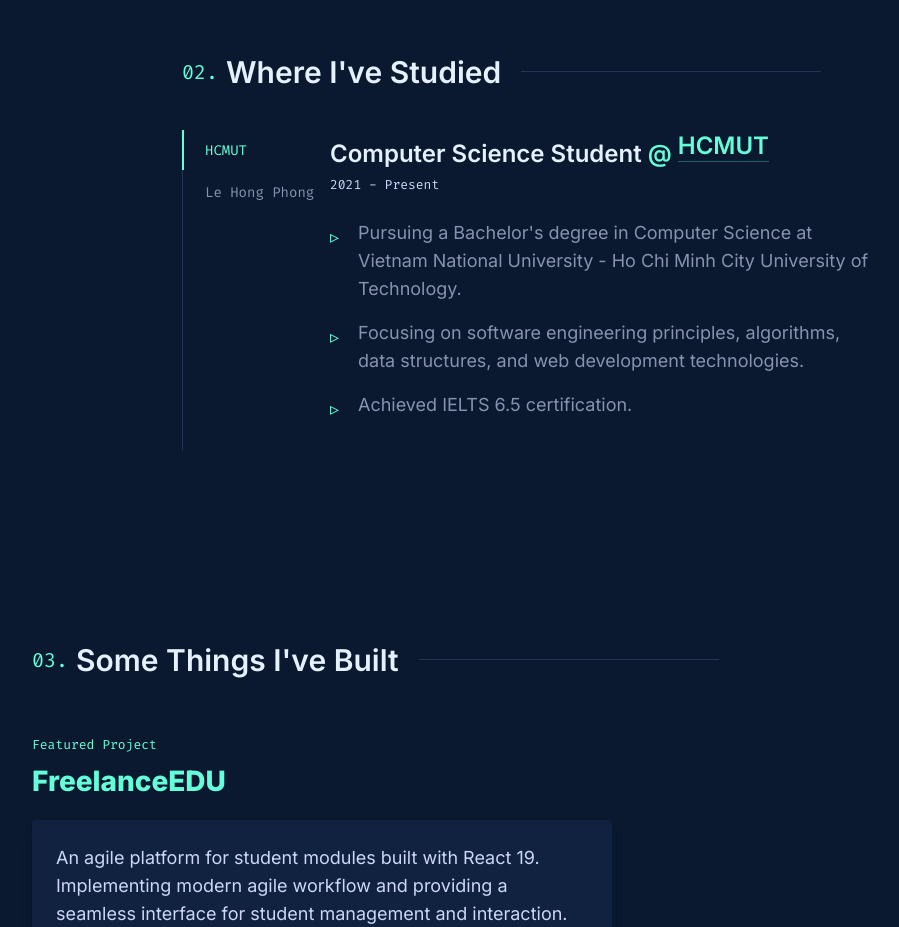
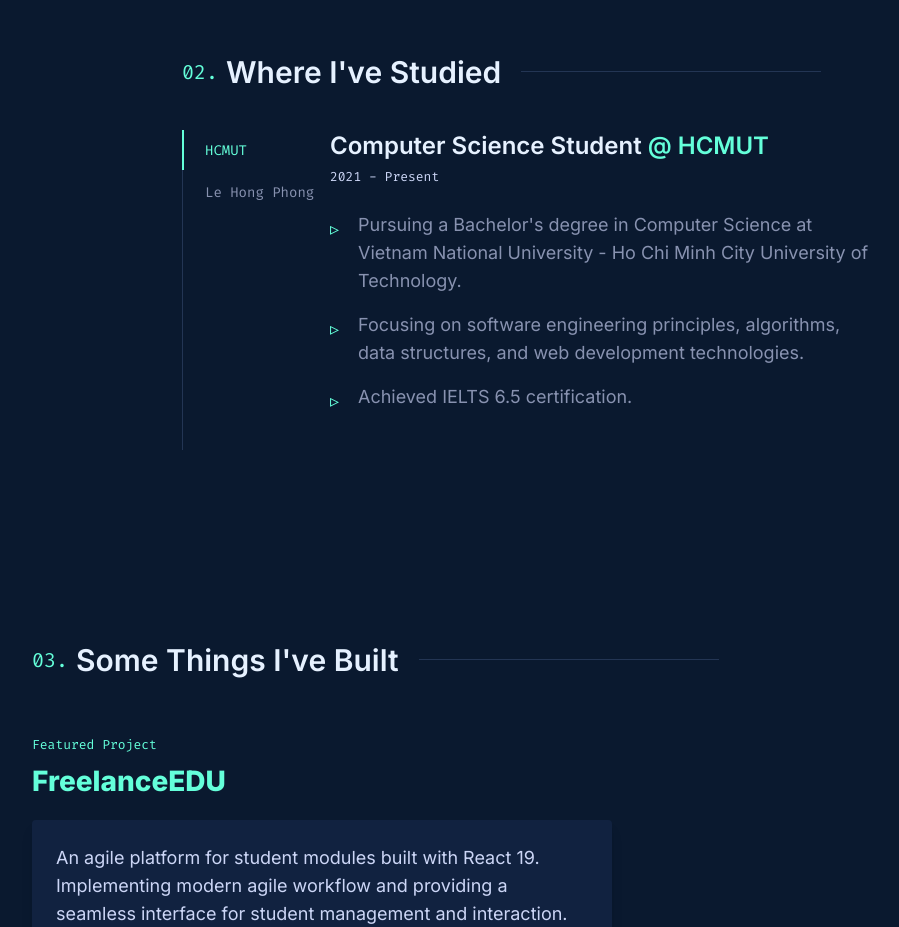
Before and after one commit to hoonz565/hoonz565.github.io, a React (Vite) app: page / in a window 1280 px wide. Shown: the part 1740-2667 px from the top of the page, without its empty margins (108-1007 px from the left). Built offline with nearby package versions, Linux system fonts and the light colour scheme.

Commit message:
feat: add Experience section component with tabbed education history

```diff
--- a/src/components/sections/Experience.jsx
+++ b/src/components/sections/Experience.jsx
@@ -89,10 +89,8 @@ const Experience = () => {
                 <h3 className="text-xl md:text-2xl font-semibold text-lightest-slate mb-1">
                   {job.title}{' '}
                   <span className="text-green">
-                    @ <a href={job.url} target="_blank" rel="noreferrer" className="inline-block relative overflow-hidden group">
+                    @ <a href={job.url} target="_blank" rel="noreferrer" className="inline-block hover:text-green/80 transition-colors">
                       {job.company}
-                      <span className="absolute bottom-0 left-0 w-full h-[1px] bg-green opacity-30 transform origin-right transition-transform duration-300 group-hover:scale-x-0"></span>
-                      <span className="absolute bottom-0 left-0 w-full h-[1px] bg-green transform scale-x-0 origin-left transition-transform duration-300 group-hover:scale-x-100"></span>
                     </a>
                   </span>
                 </h3>
```
